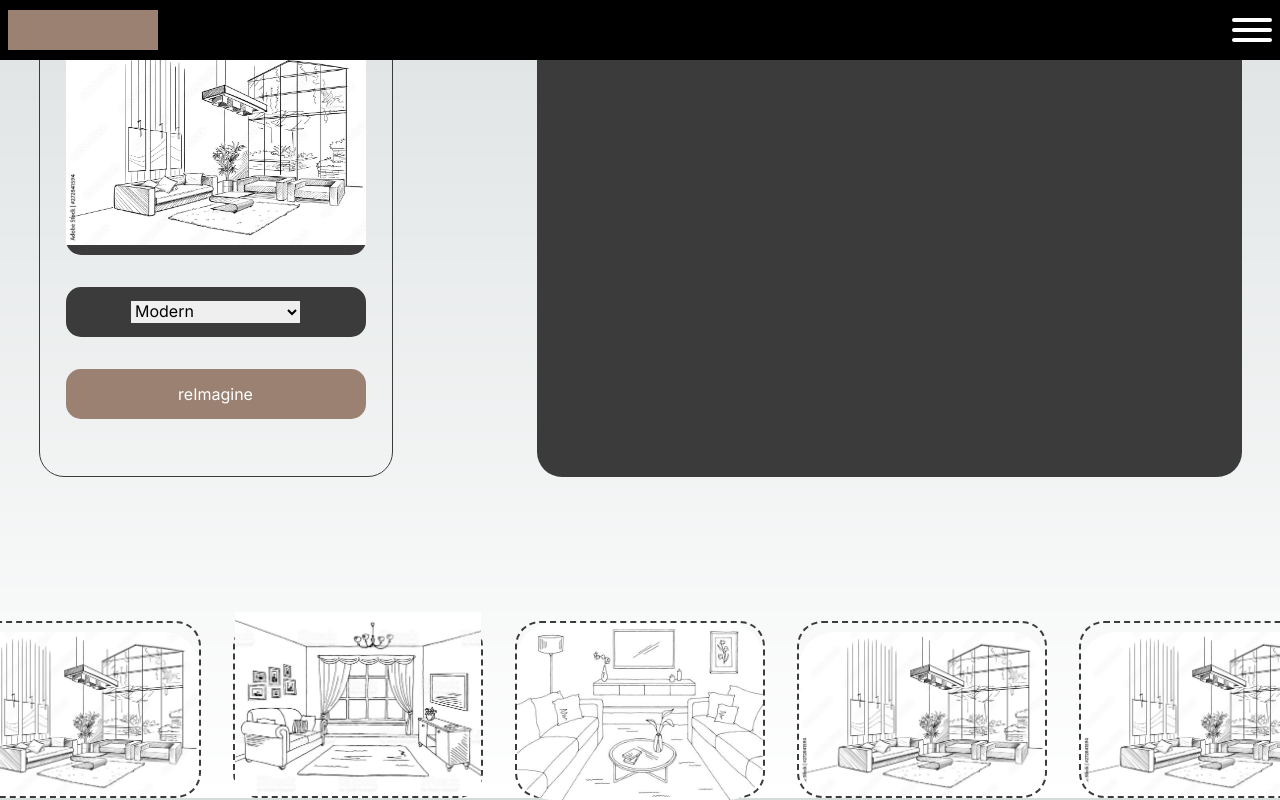
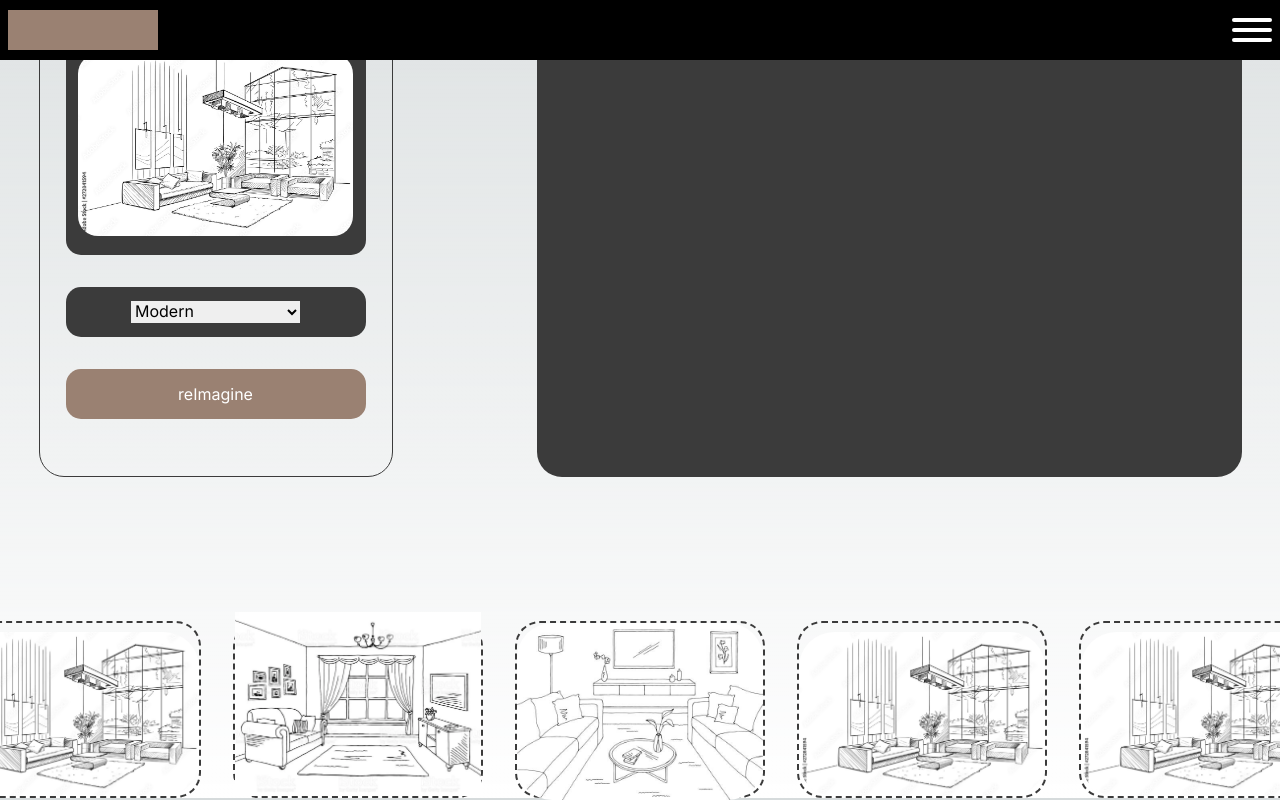
Before and after one commit to zeka-hazinesi/nextjs-frontend, a Next.js app: page / in a window 1280 px wide. Both pictures are taken after a click on the picture 76 px from the left and 940 px from the top of the page. Shown: the part 227-1027 px from the top of the page. Built offline with nearby package versions, Linux system fonts and the light colour scheme.

Commit message:
style errors gefixed
das input feld und das output bild sind jetzt vernünftig skaliert

```diff
--- a/src/components/Controls/Imagedrop.tsx
+++ b/src/components/Controls/Imagedrop.tsx
@@ -4,9 +4,7 @@
 const Imagedrop = () => {
     const setFile = useFileStore((state: any) => state.setFile);
     const sketch = useSketchStore((state: any) => state.sketch);
-  const [droppedImage, setDroppedImage] = useState<string | ArrayBuffer | null>(
-    null
-  );
+    const [droppedImage, setDroppedImage] = useState<string | ArrayBuffer | null>(null);
     const fileInputRef = useRef<HTMLInputElement | null>(null);
 
     useEffect(() => {
@@ -50,50 +48,33 @@
         }
       };
 
-  return (
+
+    return(
         <div
               id="imageDrop"
-      className="m-4 h-[219px] w-[300px] flex items-center justify-center rounded-[15px] text-white bg-[#3B3B3B] c-white"
+              className="m-4 h-[219px] w-[300px] flex items-center justify-center rounded-[15px] text-white bg-[#3B3B3B] c-white relative"
               onDragOver={handleDragOver}
-      onDrop={handleDrop}>
-      {droppedImage && (
+              onDrop={handleDrop}
+              >
+                {droppedImage &&
                     <img
                     src={droppedImage as string}
                     alt="uploaded Image"
-          className="object-contain"
-        />
-      )}
+                    className="w-11/12 h-5/6 object-cover rounded-[20px]" />
+                }
              <input
           id="upload-image"
           type="file"
           accept="image/*"
           onChange={handleImageInputChange}
-        style={{
-          position: "absolute",
-
-          width: "50%",
-          height: "50%",
-          opacity: "0",
-          cursor: "pointer",
-        }}
+          className="absolute w-full h-full opacity-0 cursor-pointer"
           ref={fileInputRef}
-      />
-      <button
-        onClick={() => {
-          fileInputRef.current?.click();
-        }}
-        style={{
-          position: "absolute",
-
-          width: "50%",
-          height: "50%",
-          border: "none",
-          padding: "0",
-          background: "none",
-          cursor: "pointer",
-        }}></button>
+        /><button
+        onClick={() => { fileInputRef.current?.click();  }}
+        className="absolute w-full h-full border-none p-0 bg-none cursor-pointer"
+      ></button>
             </div>
-  );
-};
+    )
+}
 
 export default Imagedrop;
--- a/src/components/Output.tsx
+++ b/src/components/Output.tsx
@@ -2,7 +2,7 @@
 import React from "react";
 
 const Output = () => {
-  const imgLoading = useImgLoadingStore((state: any) => state.imgLoading);
+    const imgLoading = useImgLoadingStore((state:any) => state.imgLoading);
     const uploadedImgUrl = useImgUrlStore((state: any) => state.imgUrl);
 
     const handleDownload = () => {
@@ -27,31 +27,24 @@
               // Entfernt das Blob-URL-Objekt nach dem Herunterladen
         window.URL.revokeObjectURL(url);
     });
-  };
+    }
 
-  return (
+    return(
         <div
         id="output"
-      className="h-[500px] w-[705px] flex justify-center items-center rounded-[25px] text-[24pt] text-[#9A8172] bg-[#3B3B3B]">
+        className="h-[500px] w-[705px] flex justify-center items-center rounded-[25px] text-[24pt] text-[#9A8172] bg-[#3B3B3B] relative">
         {imgLoading ? (
           <div className="loading-indicator"></div>
-      ) : (
-        uploadedImgUrl && (
+          ) : uploadedImgUrl && (
           <>
             <img
               src={uploadedImgUrl}
-              height={500}
-              width={500}
-              style={{
-                // Das Bild wird proportional zur Höhe des div skaliert
-                objectFit: "contain",
-              }}
+              className="w-full h-full object-cover rounded-[20px]"
             />
           </>
-        )
         )}
       </div>
-  );
+    )
 };
 
 export default Output;
```
Lines whose indentation alone changed are shown as unchanged.
